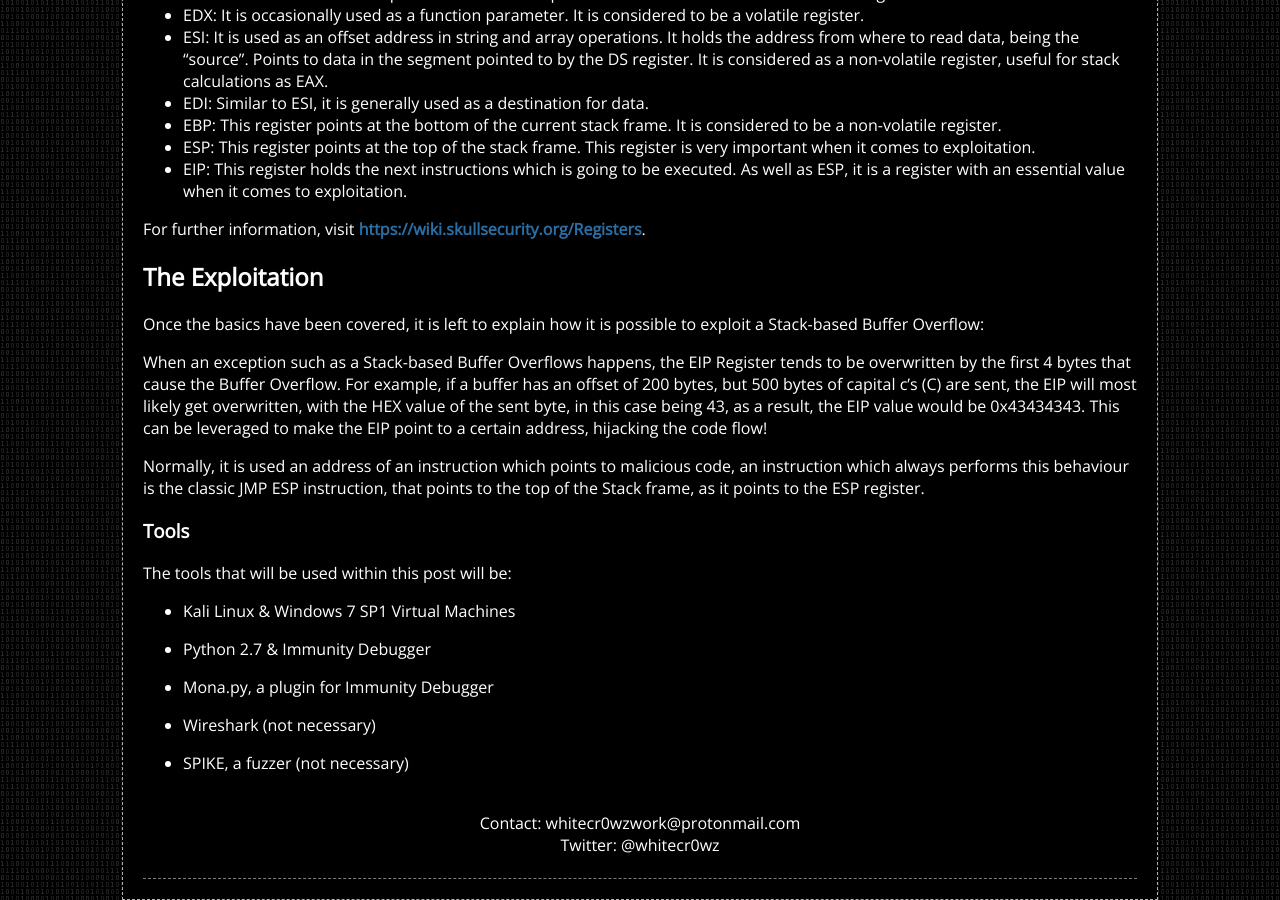
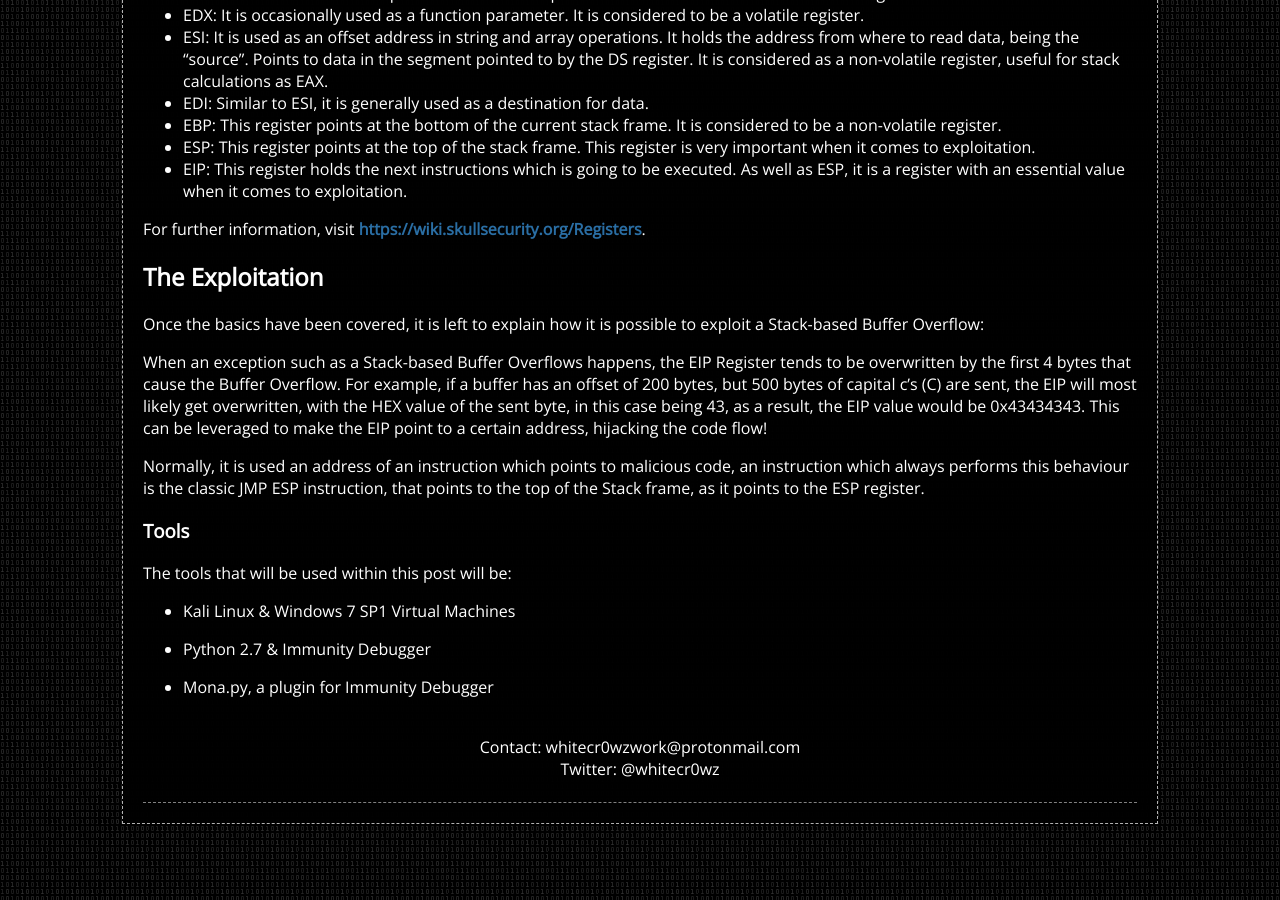
Before and after one commit to whitecr0wz/whitecr0wz.github.io, a Jekyll site: the page built from _posts/posts/2020-03-08-Exploiting-Stack-Overflows-In-Windows.md, in a window 1280 px wide and 900 px high, scrolled down 911 px. Built offline with Jekyll 4.4.1, drawn with Linux system fonts in a browser that asks for light colours.

Commit message:
Update 2020-03-08-Exploiting-Stack-Overflows-In-Windows.md

```diff
--- a/_posts/posts/2020-03-08-Exploiting-Stack-Overflows-In-Windows.md
+++ b/_posts/posts/2020-03-08-Exploiting-Stack-Overflows-In-Windows.md
@@ -52,7 +52,3 @@ The tools that will be used within this post will be:
 + Python 2.7 & Immunity Debugger
 
 + Mona.py, a plugin for Immunity Debugger
-
-+ Wireshark (not necessary)
-
-+ SPIKE, a fuzzer (not necessary)
```
